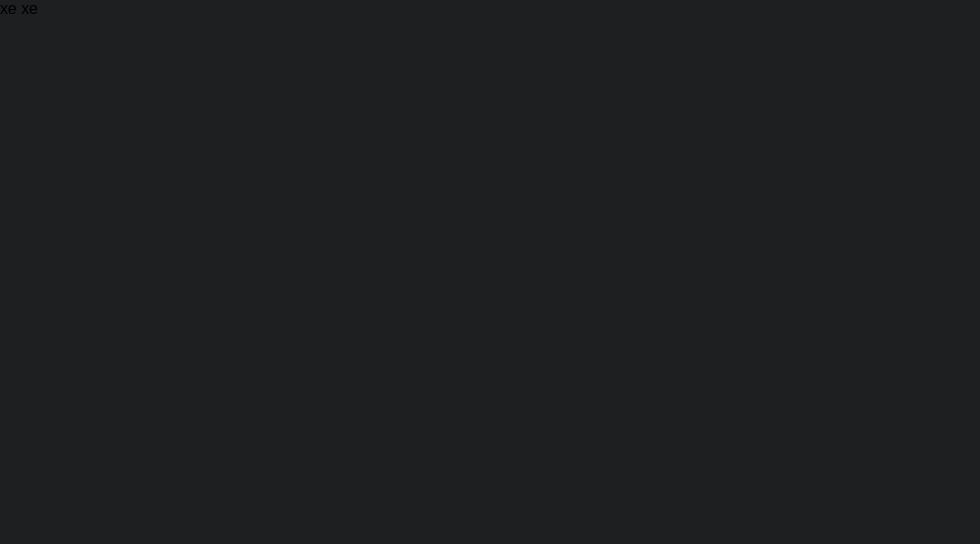
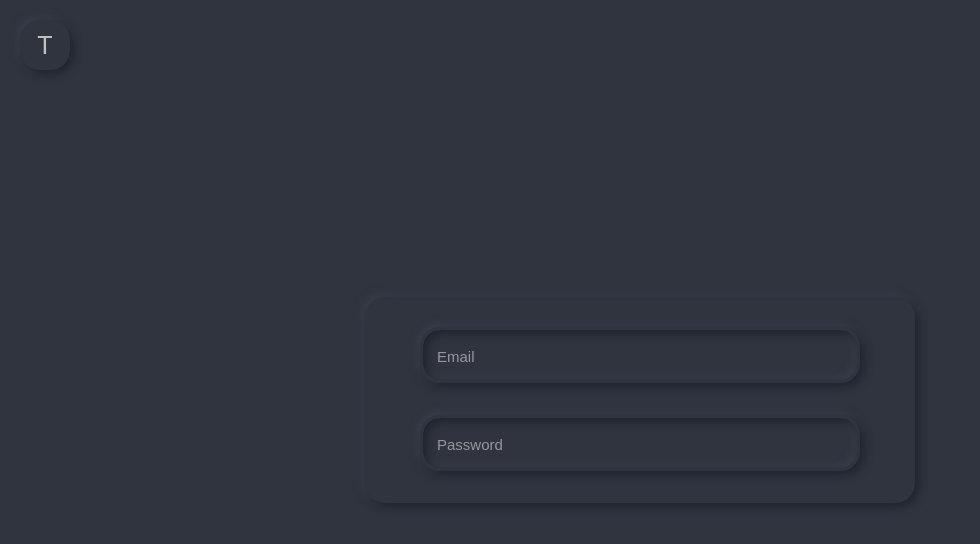
Before and after one commit to happy-unicorn/100days100projects, a React (Create React App) app: page /beautiful-input in a window 1280 px wide. Shown: the top 544 px of the page, without its empty margins (0-980 px from the left). Built offline with nearby package versions, Linux system fonts and the light colour scheme.

Commit message:
Implemented beautiful input

```diff
--- a/package.json
+++ b/package.json
@@ -6,6 +6,7 @@
     "@testing-library/jest-dom": "^4.2.4",
     "@testing-library/react": "^9.3.2",
     "@testing-library/user-event": "^7.1.2",
+    "formik": "^2.2.1",
     "react": "^16.14.0",
     "react-dom": "^16.14.0",
     "react-redux": "^7.2.1",
--- /dev/null
+++ b/src/beautiful-input/components/Input.js
@@ -0,0 +1,113 @@
+import React, { useState } from 'react';
+import { Field } from 'formik';
+import styled from 'styled-components';
+
+const Wrapper = styled.div`
+  min-height: 88px;
+  min-width: 250px;
+`;
+const InputWrapper = styled.div`
+  position: relative;
+  height: ${props => props.isError ? '76px': '56px'};
+  width: 100%;
+  border-radius: ${props => props.theme.border.radius.standard};
+  background-color: ${props => props.theme.background.color.main};
+  box-shadow:
+     ${props => props.theme.shadow.direction.positive} ${props => props.theme.shadow.color.dark},
+     ${props => props.theme.shadow.direction.negative} ${props => props.theme.shadow.color.light};
+   transition: height 150ms linear;
+`;
+const InputInner = styled.div`
+  display: flex;
+  position: relative;
+  align-items: center;
+  justify-content: center;
+  height: 50px;
+  border: 3px solid ${props => props.theme.border.color.main};
+  border-radius: ${props => props.theme.border.radius.standard};
+  background-color: ${props => props.theme.background.color.main};
+  box-shadow:
+     inset ${props => props.theme.shadow.direction.positive} ${props => props.theme.shadow.color.dark},
+     inset ${props => props.theme.shadow.direction.negative} ${props => props.theme.shadow.color.light}
+     ${props => props.isError && `, inset ${props.theme.shadow.direction.straight} ${props.theme.shadow.color.error}`};
+  z-index: 2;
+`;
+const Input = styled.input`
+  flex-grow: 1;
+  height: 100%;
+  padding-top: ${props => props.isPlaceholder ? '12px': '3px'};
+  margin: 0 12px;
+  border: none;
+  background-color: transparent;
+  font-family: ${props => props.theme.text.font.regular};
+  font-size: ${props => props.theme.text.size.small};
+  color: ${props => props.theme.text.color.main};
+  outline: none;
+  &::placeholder {
+    font-family: ${props => props.theme.text.font.regular};
+    color: ${props => props.theme.text.color.placeholder};
+  }
+`;
+const Placeholder = styled.div`
+  position: absolute;
+  width: calc(100% - 40px);
+  padding: 8px 20px 0 20px;
+  font-family: ${props => props.theme.text.font.regular};
+  font-size: ${props => props.theme.text.size.smaller};
+  color: ${props => props.theme.text.color.placeholder};
+  overflow: hidden;
+  white-space: nowrap;
+  text-overflow: ellipsis;
+  z-index: 3;
+`;
+const Error = styled.div`
+  padding: 1px 20px 0 20px;
+  font-family: ${props => props.theme.text.font.regular};
+  font-size: ${props => props.theme.text.size.small};
+  color: ${props => props.theme.text.color.error};
+  overflow: hidden;
+  white-space: nowrap;
+  text-overflow: ellipsis;
+  transform: translateY(${props => props.isError ? '0':'-20px'});
+  transition: transform 150ms linear;
+  z-index: 1;
+`;
+
+const Component = ({ field, form, ...props }) => {
+    const [focusState, setFocusState] = useState(false);
+    const isPlaceholder = !!(field.value || focusState);
+    const isError = !!(form.touched[field.name] && form.errors[field.name]);
+    return (
+        <Wrapper>
+            <InputWrapper isError={isError} {...props}>
+                {isPlaceholder && <Placeholder {...props}>{props.placeholder}</Placeholder>}
+                <InputInner isError={isError} {...props}>
+                    <Input
+                        isPlaceholder={isPlaceholder}
+                        autoComplete={'off'}
+                        spellCheck={'false'}
+                        {...field}
+                        {...props}
+                        placeholder={isPlaceholder ? '': props.placeholder}
+                        onFocus={() => {
+                            setFocusState(prevFocusState => !prevFocusState);
+                        }}
+                        onBlur={(event) => {
+                            field.onBlur(event);
+                            setFocusState(prevFocusState => !prevFocusState);
+                        }}
+                    />
+                </InputInner>
+                <Error isError={isError} {...props}>{form.errors[field.name]}</Error>
+            </InputWrapper>
+        </Wrapper>
+    );
+};
+
+const InputField = (props) => {
+    return(
+        <Field {...props} component={Component}/>
+    );
+};
+
+export default InputField;
--- a/src/beautiful-input/index.js
+++ b/src/beautiful-input/index.js
@@ -1,14 +1,73 @@
-import React from 'react';
+import React, {useCallback, useState} from 'react';
 import styled from 'styled-components';
+import { Formik } from 'formik';
+import Input from './components/Input';
+import { themes } from './styles/themes';
 
 const Page = styled.div`
+  display: flex;
   height: 100%;
+  align-items: center;
+  justify-content: center;
+  background-color: ${props => props.theme.background.color.main};
+`;
+const Form = styled.form`
+  display: flex;
+  flex-direction: column;
+  flex-basis: 100%;
+  align-items: center;
+  justify-content: center;
+  max-width: 550px;
+  padding-top: 30px;
+  border-radius: ${props => props.theme.border.radius.standard};
+  background-color: ${props => props.theme.background.color.main};
+  box-shadow:
+    ${props => props.theme.shadow.direction.positive} ${props => props.theme.shadow.color.dark},
+    ${props => props.theme.shadow.direction.negative} ${props => props.theme.shadow.color.light};
+  & > div {
+    width: 80%;
+    padding: 0 40px;
+  }
+`;
+const Switch = styled.span`
+  display: flex;
+  position: fixed;
+  top: 20px;
+  left: 20px;
+  align-items: center;
+  justify-content: center;
+  height: 50px;
+  width: 50px;
+  border-radius: ${props => props.theme.border.radius.standard};
+  background-color: ${props => props.theme.background.color.main};
+  box-shadow:
+    ${props => props.theme.shadow.direction.positive} ${props => props.theme.shadow.color.dark},
+    ${props => props.theme.shadow.direction.negative} ${props => props.theme.shadow.color.light};
+  font-family: ${props => props.theme.text.font.bold};
+  font-size: ${props => props.theme.text.size.big};
+  color: ${props => props.theme.text.color.main};
 `;
 
-const BeautifulInputPage = (props) => {
+const BeautifulInputPage = () => {
+    const [theme, setTheme] = useState('dark');
+
+    const themeSwitchHandler = useCallback(() => {
+        setTheme(theme === 'dark' ? 'light' : 'dark');
+    }, [theme, setTheme]);
+
     return (
-        <Page>
-            хе хе
+        <Page theme={themes[theme]}>
+            <Formik
+                initialValues={{ email: '', password: '' }}
+            >
+                {(props) => (
+                    <Form noValidate theme={themes[theme]}>
+                        <Switch theme={themes[theme]} onClick={themeSwitchHandler}>T</Switch>
+                        <Input type={'email'} name={'email'} placeholder={'Email'} error={'help'} theme={themes[theme]}/>
+                        <Input type={'password'} name={'password'} placeholder={'Password'} theme={themes[theme]}/>
+                    </Form>
+                )}
+            </Formik>
         </Page>
     );
 };
--- /dev/null
+++ b/src/beautiful-input/styles/themes.js
@@ -0,0 +1,108 @@
+export const themes ={
+    // Dark Theme
+    dark: {
+        background: {
+            color: {
+                main: '#2f343f'
+            }
+        },
+        shadow: {
+            direction: {
+                negative: '-2px -2px 10px',
+                straight: '0 0 10px',
+                positive: '3px 3px 10px'
+            },
+            color: {
+                light: '#404552',
+                dark: '#1d2128',
+                error: '#ff1c1c'
+            }
+        },
+        indicator: {
+            color: {
+                standard: '#2f343f',
+                active: '#9aab98'
+            }
+        },
+        border: {
+            radius: {
+                standard: '20px'
+            },
+            color: {
+                main: '#2f343f'
+            }
+        },
+        text: {
+            size: {
+                smaller: '12px',
+                small: '15px',
+                medium: '20px',
+                big: '25px'
+            },
+            font: {
+                light: '"Nunito Light", sans-serif',
+                regular: '"Nunito Regular", sans-serif',
+                bold: '"Nunito Bold", sans-serif'
+            },
+            color: {
+                main: '#c1c1c1',
+                placeholder: '#969799',
+                success: '#9aab98',
+                error: '#733939'
+            }
+        }
+    },
+    // Light Theme
+    light: {
+        background: {
+            color: {
+                main: '#e0e5ec'
+            }
+        },
+        shadow: {
+            direction: {
+                negative: '-2px -2px 10px',
+                straight: '0 0 6px',
+                positive: '3px 3px 10px'
+            },
+            color: {
+                light: '#ffffff',
+                dark: '#a3b1c6',
+                error: '#fb0044'
+            }
+        },
+        indicator: {
+            color: {
+                standard: '#e0e5ec',
+                active: '#9aab98'
+            }
+        },
+        border: {
+            radius: {
+                standard: '20px'
+            },
+            color: {
+                main: '#e0e5ec'
+            }
+        },
+        text: {
+            size: {
+                smaller: '12px',
+                small: '15px',
+                medium: '20px',
+                big: '25px'
+            },
+            font: {
+                light: '"Nunito Light", sans-serif',
+                regular: '"Nunito Regular", sans-serif',
+                bold: '"Nunito Bold", sans-serif'
+            },
+            color: {
+                main: '#404552',
+                placeholder: '#969799',
+                success: '#9aab98',
+                error: '#ab4646'
+            }
+        }
+    }
+};
```
Also changed, not shown: 1 other file (tests, documents, lock files or other folders).
